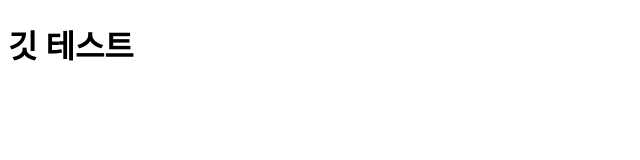
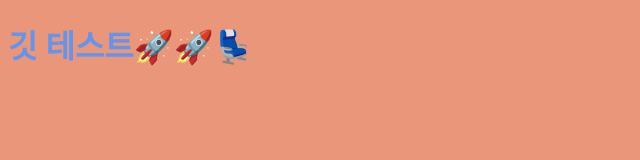
Before and after one commit to hwang0513/Test-git, a plain HTML site: page index.html in a window 1280 px wide. Shown: the whole page, without its empty margins (0-640 px from the left). Drawn offline with Linux system fonts and the light colour scheme.

Commit message:
css수정

```diff
--- a/index.html
+++ b/index.html
@@ -8,6 +8,6 @@
     <link rel="stylesheet" href="style.css">
 </head>
 <body>
-    <h1>깃 테스트</h1>
+    <h1>깃 테스트🚀🚀💺</h1>
 </body>
 </html>
--- a/style.css
+++ b/style.css
@@ -0,0 +1,6 @@
+h1{
+    color:cornflowerblue;
+}
+body{
+    background-color: darksalmon;
+}
```
